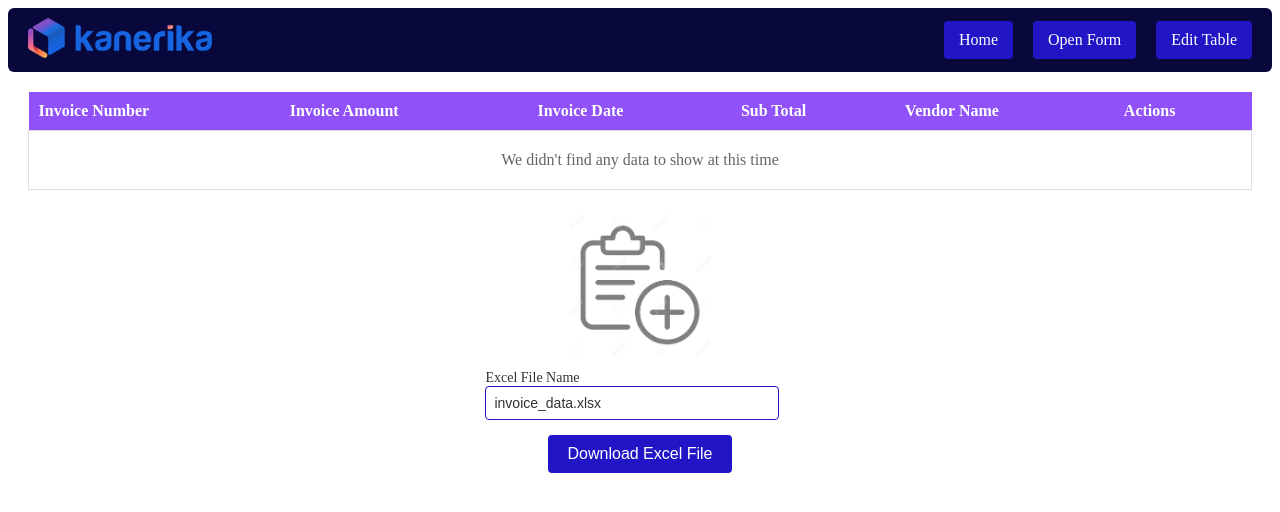
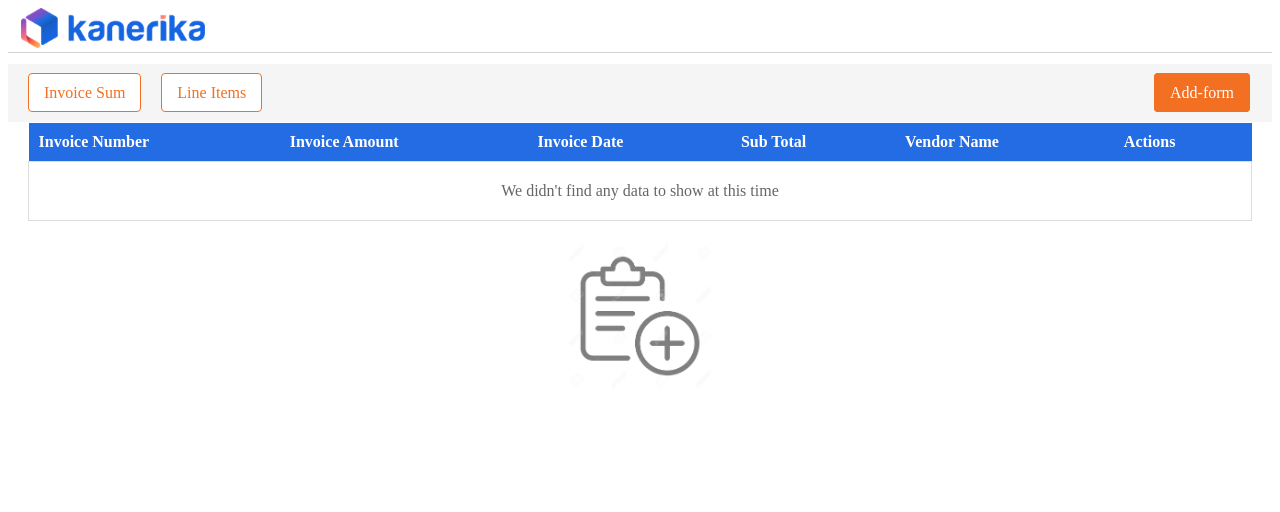
Before and after one commit to singhjoginder321/invoice-data-form, a React (Create React App) app: page / in a window 1280 px wide. Shown: the top 512 px of the page. Built offline with nearby package versions, Linux system fonts and the light colour scheme.

Commit message:
Make changes in the UI

```diff
--- a/src/App.js
+++ b/src/App.js
@@ -1,15 +1,18 @@
 import React from "react";
-import { BrowserRouter as Router, Route, Routes } from "react-router-dom";
-import Navbar from "./components/Navbar";
-import FormPage from "./components/FormPage";
+import { Route, BrowserRouter as Router, Routes } from "react-router-dom";
 import DataTable from "./components/DataTable";
 import EditableTable from "./components/EditableTable ";
+import FormPage from "./components/FormPage";
+import Header from "./components/Header";
+import Navbar from "./components/Navbar";
 
 function App() {
   return (
     <Router>
       <div>
         {/* Navbar to navigate between pages */}
+        <Header />
+        <div className="main-section">
           <Navbar />
           <Routes>
             {/* Home page where data will be rendered */}
@@ -19,6 +22,7 @@ function App() {
             <Route path="/edit-table" element={<EditableTable />} />
           </Routes>
         </div>
+      </div>
     </Router>
   );
 }
--- a/src/components/DataTable.jsx
+++ b/src/components/DataTable.jsx
@@ -1,13 +1,11 @@
 import React, { useEffect, useState } from "react";
 import { ToastContainer, toast } from "react-toastify"; // Import Toast for notifications
 import "react-toastify/dist/ReactToastify.css"; // Import Toast styles
-import * as XLSX from "xlsx"; // Import XLSX for exporting to Excel
 import emptyImage from "../images/empty-image.jpg";
 import "../style/DataTable.css";
 
 function DataTable() {
   const [data, setData] = useState([]);
-  const [fileName, setFileName] = useState("invoice_data.xlsx"); // State for file name
 
   useEffect(() => {
     // Fetch data from localStorage
@@ -20,33 +18,21 @@ function DataTable() {
     }
   }, []);
 
-  // Function to export data to Excel
-  const exportToExcel = () => {
-    if (data.length === 0) {
-      toast.error("No data available to export!");
-      return;
-    }
-
-    // Create a worksheet with the data
-    const worksheet = XLSX.utils.json_to_sheet(data);
-
-    // Create a new workbook and append the worksheet
-    const workbook = XLSX.utils.book_new();
-    XLSX.utils.book_append_sheet(workbook, worksheet, "Invoice Data");
-
-    // Trigger file download with the specified file name
-    XLSX.writeFile(workbook, fileName);
-
-    toast.success("Excel file downloaded successfully!");
-  };
-
   // Function to delete a row
   const deleteRow = (index) => {
     const newData = data.filter((_, i) => i !== index);
     setData(newData);
     // Optionally update localStorage
     localStorage.setItem("formData", JSON.stringify(newData));
-    toast.success("Row deleted successfully!");
+    toast.success("Row deleted successfully!", {
+      position: "top-right",
+      autoClose: 2000, // Automatically close after 2 seconds
+      hideProgressBar: false,
+      closeOnClick: true,
+      pauseOnHover: true,
+      draggable: true,
+      progress: undefined,
+    });
   };
 
   return (
@@ -78,7 +64,11 @@ function DataTable() {
                 <td>{entry.subTotal}</td>
                 <td>{entry.vendorName}</td>
                 <td>
-                  <button type="button" onClick={() => deleteRow(index)}>
+                  <button
+                    className="delete-button"
+                    type="button"
+                    onClick={() => deleteRow(index)}
+                  >
                     Delete
                   </button>
                 </td>
@@ -94,26 +84,6 @@ function DataTable() {
         </div>
       )}
 
-      {/* Input for file name */}
-      <div className="form-row">
-        <label>
-          Excel File Name
-          <input
-            type="text"
-            value={fileName}
-            onChange={(e) => setFileName(e.target.value)}
-            placeholder="Enter file name (e.g., invoice_data.xlsx)"
-          />
-        </label>
-      </div>
-
-      {/* Download Excel button */}
-      <div className="form-row-buttons-dt">
-        <button type="button" onClick={exportToExcel}>
-          Download Excel File
-        </button>
-      </div>
-
       {/* Toast container for notifications */}
       <ToastContainer />
     </div>
--- a/src/components/EditableTable .jsx
+++ b/src/components/EditableTable .jsx
@@ -125,13 +125,25 @@ const EditableTable = () => {
                 </td>
                 <td className="action-column">
                   {editIdx === index ? (
-                    <button onClick={saveRow}>Save</button>
+                    <button className="save-button" onClick={saveRow}>
+                      Save
+                    </button>
                   ) : (
-                    <button onClick={() => editRow(index)}>Edit</button>
+                    <button
+                      className="edit-button"
+                      onClick={() => editRow(index)}
+                    >
+                      Edit
+                    </button>
                   )}
                 </td>
                 <td className="delete-column">
-                  <button onClick={() => deleteRow(index)}>Delete</button>
+                  <button
+                    className="delete-button"
+                    onClick={() => deleteRow(index)}
+                  >
+                    Delete
+                  </button>
                 </td>
               </tr>
             ))}
--- a/src/components/FormPage.jsx
+++ b/src/components/FormPage.jsx
@@ -1,5 +1,6 @@
 import React, { useState } from "react";
 import { ToastContainer, toast } from "react-toastify";
+import { useNavigate } from "react-router-dom"; // Import useNavigate from react-router-dom
 import "react-toastify/dist/ReactToastify.css"; // Import toast styles
 import "./../style/FormPage.css";
 
@@ -11,6 +12,8 @@ function FormPage() {
     subTotal: "",
     invoiceAmount: "",
   });
+
+  const navigate = useNavigate(); // Initialize useNavigate hook
 
   const handleChange = (e) => {
     setFormData({ ...formData, [e.target.name]: e.target.value });
@@ -47,7 +50,13 @@ function FormPage() {
       invoiceAmount: "",
     });
 
+    // Show success toast
     toast.success("Form data has been saved!");
+
+    // Redirect to home page after a short delay to ensure the toast message is visible
+    setTimeout(() => {
+      navigate("/"); // Redirect to home page
+    }, 1500); // Adjust the delay as needed
   };
 
   return (
@@ -110,7 +119,9 @@ function FormPage() {
 
         {/* Submit button */}
         <div className="form-row-buttons">
-          <button type="submit">Submit</button>
+          <button className="submit-button" type="submit">
+            Submit
+          </button>
         </div>
       </form>
       {/* Toast container */}
--- /dev/null
+++ b/src/components/Header.jsx
@@ -0,0 +1,18 @@
+import React from "react";
+import { Link } from "react-router-dom";
+import logo from "../images/logo-kanerika.png";
+import "./../style/Navbar.css";
+
+function Header() {
+  return (
+    <nav className="header">
+      <div className="header-logo">
+        <Link to="/" className="header-link">
+          <img src={logo} alt="Home Icon" />
+        </Link>
+      </div>
+    </nav>
+  );
+}
+
+export default Header;
--- a/src/components/Navbar.jsx
+++ b/src/components/Navbar.jsx
@@ -1,25 +1,21 @@
 import React from "react";
 import { Link } from "react-router-dom";
-import logo from "../images/logo-kanerika.png";
-import "./../style/Navbar.css";
+import "./../style/Header.css";
 
 function Navbar() {
   return (
     <nav className="navbar">
-      <div className="navbar-logo">
-        <Link to="/" className="nav-link">
-          <img src={logo} alt="Home Icon" />
+      <div className="navbar-buttons-left">
+        <Link to="/" className="nav-link-button">
+          Invoice Sum
+        </Link>
+        <Link to="/edit-table" className="nav-link-button">
+          Line Items
         </Link>
       </div>
-      <div className="navbar-buttons">
-        <Link to="/" className="nav-link-button">
-          Home
-        </Link>
-        <Link to="/form" className="nav-link-button">
-          Open Form
-        </Link>
-        <Link to="/edit-table" className="nav-link-button">
-          Edit Table
+      <div className="navbar-buttons-right">
+        <Link to="/form" className="nav-link-button2">
+          Add-form
         </Link>
       </div>
     </nav>
--- a/src/style/DataTable.css
+++ b/src/style/DataTable.css
@@ -12,7 +12,7 @@ table {
 }
 
 thead th {
-  background-color: #9051f9;
+  background-color: #246ce4;
   color: white;
   padding: 10px;
   text-align: left;
--- a/src/style/FormPage.css
+++ b/src/style/FormPage.css
@@ -14,16 +14,16 @@
   border-radius: 8px;
   width: 100%; /* Make form responsive */
   max-width: 600px; /* Set a maximum width for larger screens */
-  max-height: 70vh; /* Limit form height */
+  /* max-height: 70vh;  */
   box-sizing: border-box; /* Ensure padding is included in width and height */
   display: flex;
   flex-direction: column;
   justify-content: space-between;
-  margin-top: -176px;
+  margin-top: -130px;
 }
 
 .form-row {
-  margin-left: -16px;
+  margin-left: 0px;
   display: flex;
   flex-direction: column; /* Arrange items in a column */
   margin-bottom: 15px; /* Adjust spacing between rows */
@@ -39,32 +39,28 @@
 .form-row input[type="text"],
 .form-row input[type="date"],
 .form-row input[type="number"] {
-  width: 100%; /* Full width of form */
-  padding: 8px;
-  border: 1px solid #2115c5;
+  width: 100%;
+  padding: 6px;
+  border: 1px solid #f36f21;
   border-radius: 4px;
-  font-size: 14px;
+  font-size: 11px;
   color: #333;
 }
 
-button {
+.submit-button {
   padding: 10px 20px;
-  background-color: #2115c5;
-  color: white;
-  border: none;
+  background-color: #f36f21;
+  color: #f5f5f5;
+  border: 1px solid #f36f21;
   border-radius: 4px;
   font-size: 16px;
   cursor: pointer;
   margin-top: 0px; /* Adjust space between button and inputs */
-  align-self: flex-end; /* Align button to the right */
-}
-
-button:hover {
-  background-color: #9051f9;
+  align-self: flex-end; /*Align button to the right*/
 }
 
 .form-row-buttons {
   display: flex;
-  justify-content: flex-end; /* Align button to the right */
+  justify-content: flex-end; /*Align button to the right*/
   margin-top: 20px;
 }
--- /dev/null
+++ b/src/style/Header.css
@@ -0,0 +1,16 @@
+.header {
+  display: flex;
+  justify-content: space-between;
+  align-items: center;
+  padding: 0px 3px;
+  background-color: #ffffff; /* Background color */
+  /* border-radius: 6px; */
+  color: white;
+  border-bottom: 1px solid #d3d3d3; /* 1px grey line at the bottom */
+}
+
+.header-logo img {
+  width: auto;
+  height: 40px;
+  margin-left: 10px;
+}
--- a/src/style/Navbar.css
+++ b/src/style/Navbar.css
@@ -1,34 +1,45 @@
+.navbar-buttons {
+  display: flex;
+  gap: 20px;
+}
+
+.nav-link-button {
+  color: #f36f21; /* Orange text color */
+  text-decoration: none;
+  font-size: 16px;
+  padding: 10px 15px;
+  border-radius: 4px; /* Rounded corners for a standard button look */
+  background-color: white; /* White background */
+  border: 1px solid #f36f21; /* Orange border */
+  transition: background-color 0.3s, color 0.3s;
+  margin: 0px 10px;
+}
+
+.nav-link-button2 {
+  color: white;
+  text-decoration: none;
+  font-size: 16px;
+  padding: 10px 15px;
+  border-radius: 4px;
+  background-color: #f36f21;
+  border: 1px solid #f36f21;
+  transition: background-color 0.3s, color 0.3s;
+  margin-right: 12px;
+}
+
 .navbar {
   display: flex;
   justify-content: space-between;
   align-items: center;
-  padding: 10px 20px;
-  background-color: #08083c; /* Dark blue background */
-  border-radius: 6px;
-  color: white;
+  padding: 20px 10px;
+  background-color: #f5f5f5;
+  /* border-radius: 6px; */
+  color: #f36f21;
+  margin-top: 11px;
+  margin-bottom: -19px;
 }
 
 .navbar-logo img {
   width: auto;
   height: 40px;
 }
-
-.navbar-buttons {
-  display: flex;
-  gap: 20px;
-}
-
-.nav-link-button {
-  color: white;
-  text-decoration: none;
-  font-size: 16px;
-  padding: 10px 15px;
-  border-radius: 4px;
-  background-color: #2115c5;
-  /* Primary blue color from the logo */
-}
-
-.nav-link-button:hover {
-  background-color: #9051f9; /* Purple color from the logo */
-  transition: background-color 0.3s;
-}
```
Also changed, not shown: src/style/EditableTable.css (+50 -25 lines), src/images/delete-logo.svg (added), src/images/edit-logo.svg (added). Lines whose indentation alone changed are shown as unchanged.
